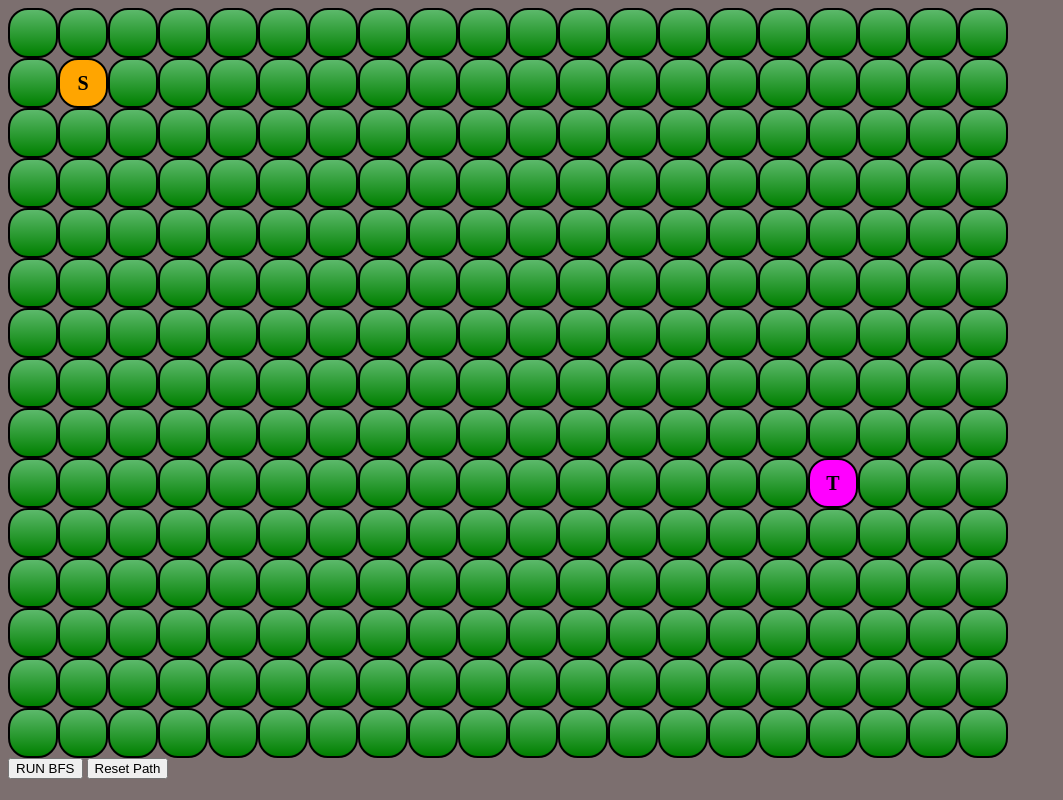
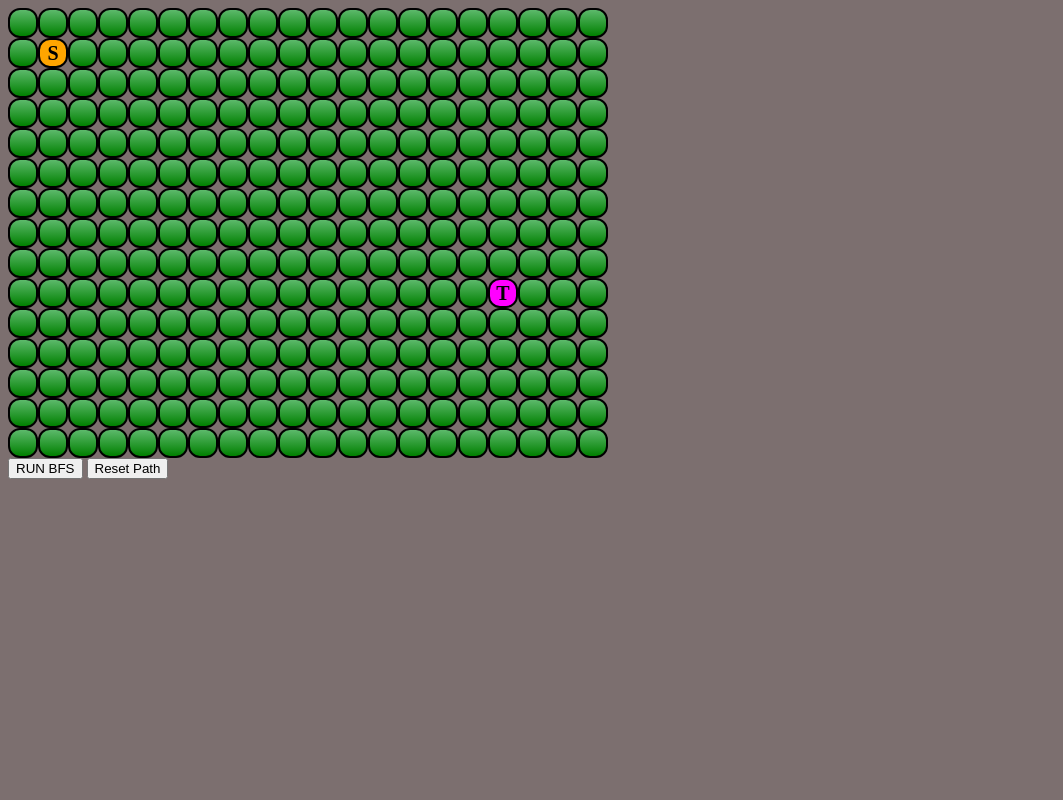
Before and after one commit to DortCeL/BFS-visualizer, a plain HTML site: page maze/index.html in a window 1280 px wide. Shown: the whole page, without its empty margins (0-1063 px from the left). Drawn offline with Linux system fonts and the light colour scheme.

```diff
--- a/maze/index.html
+++ b/maze/index.html
@@ -20,8 +20,8 @@
 			}
 
 			.box {
-				width: 50px;
-				height: 50px;
+				width: 30px;
+				height: 30px;
 				background: linear-gradient(rgb(92, 185, 107), green);
 
 				border-radius: 40%;
--- a/maze/script.js
+++ b/maze/script.js
@@ -148,6 +148,7 @@ startbtn.addEventListener("click", () => {
 	}
 });
 
+// RESET DOESNT WORK
 const resetPathBtn = document.getElementById("reset-path");
 resetPathBtn.addEventListener("click", () => {
 	boxes.forEach((box) => {
```
